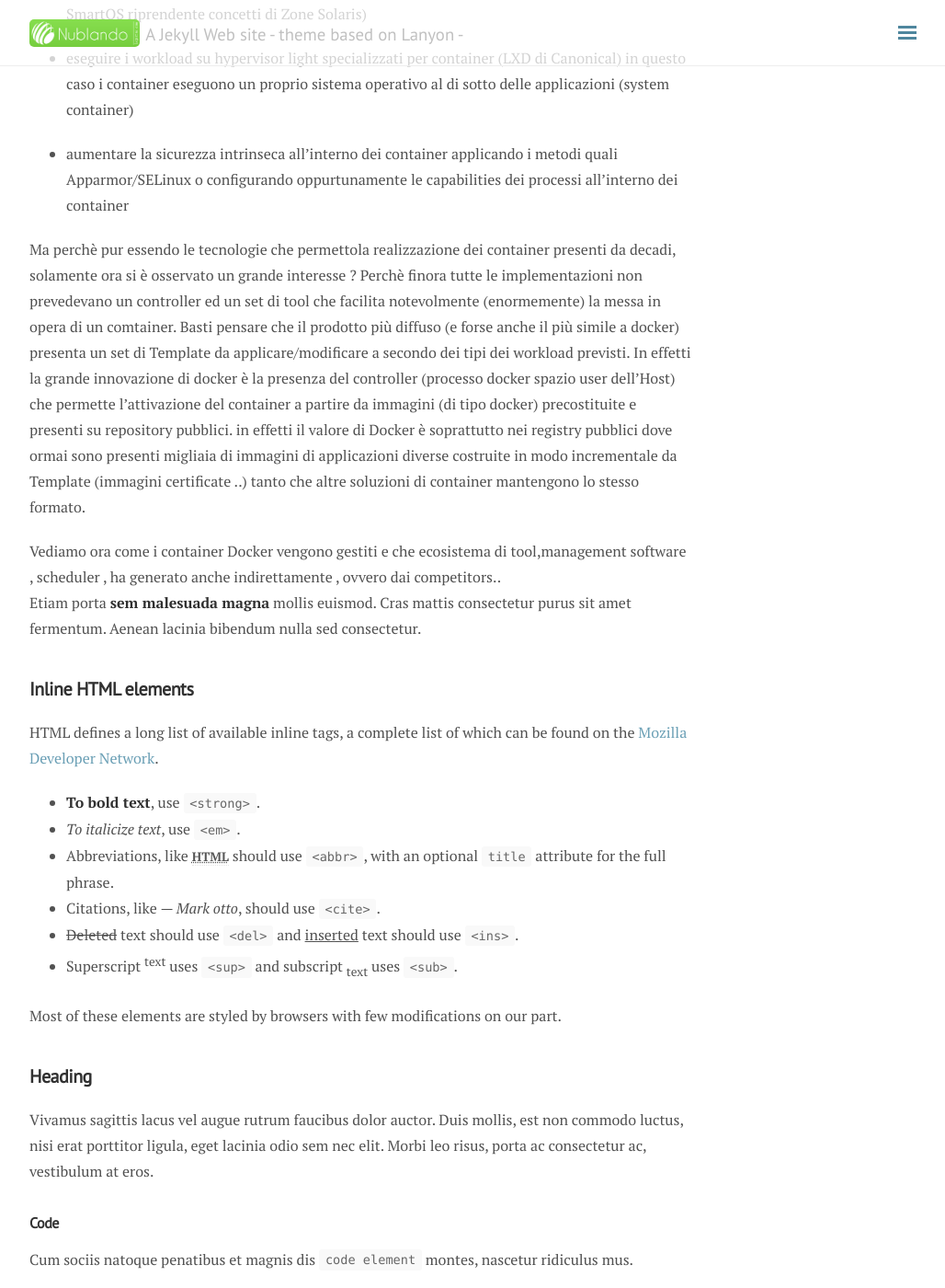
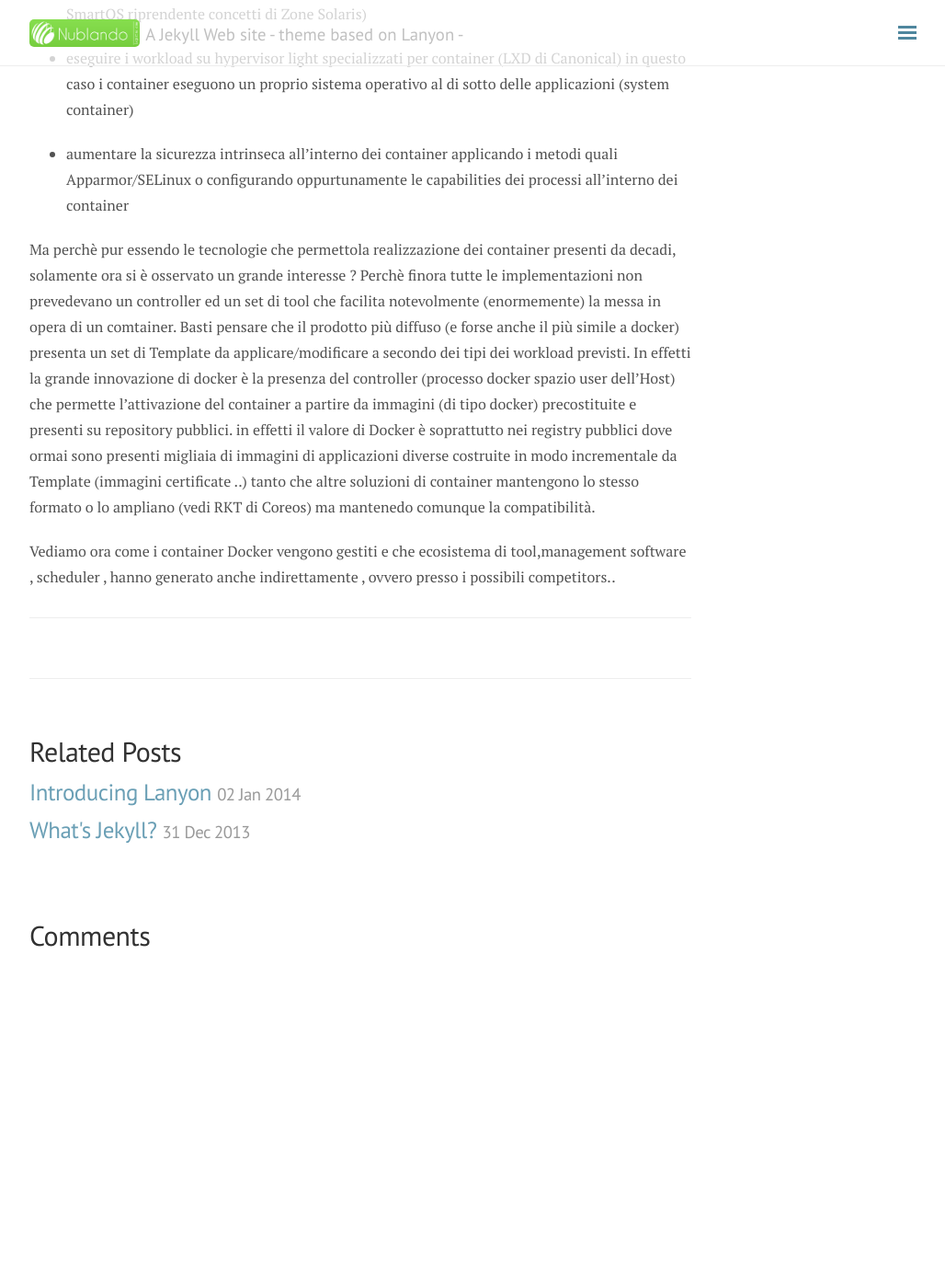
Before and after one commit to proj4spes/enri.github.io, a Jekyll site: the page built from _posts/2016-10-01-Containers-and-Orchestration.md, in a window 1280 px wide and 1400 px high, scrolled down 1391 px. Shown: the whole window at 92% size, without its empty margins (248-1276 px from the left). Built offline with Jekyll 4.4.1, drawn with Linux system fonts in a browser that asks for light colours; nearby versions of some CDN libraries; comment, search, counter and statistics services are not loaded; after the commit the page ends 2437 px from its top, so only the background shows below that; some of the changed text lies outside the part shown.

Commit message:
Correzioni

```diff
--- a/_config.yml
+++ b/_config.yml
@@ -43,6 +43,8 @@ nav:
     - { Tags: '/blog/tags/' }
   About:
     - '/about/'
+  Download:
+    - '/Download/'
   Github Project:
     - 'http://github.com/proj4spes'
 
--- a/_posts/2016-10-01-Containers-and-Orchestration.md
+++ b/_posts/2016-10-01-Containers-and-Orchestration.md
@@ -30,114 +35,8 @@ Quindi gli sforzi per mantenere n livello di sicure a livello Enterprise si muve
 - aumentare la sicurezza intrinseca all'interno dei container applicando i metodi quali Apparmor/SELinux o configurando oppurtunamente le capabilities dei processi all'interno dei container
 
 Ma perchè pur essendo le tecnologie che permettola realizzazione dei container presenti da decadi, solamente ora si è osservato un grande interesse ? Perchè  finora tutte le implementazioni non prevedevano un controller ed un set di tool che facilita notevolmente (enormemente) la messa in opera di un comtainer. Basti pensare che il prodotto più diffuso (e forse anche il più simile a docker) presenta un set di Template da applicare/modificare a secondo dei tipi dei workload previsti. In effetti la grande innovazione di docker è la presenza del controller (processo docker spazio user dell'Host) che permette l'attivazione del container a partire da immagini (di tipo docker) precostituite e presenti su repository pubblici.
-in effetti il valore di Docker è  soprattutto nei registry pubblici dove ormai sono  presenti migliaia di immagini di applicazioni diverse costruite in modo incrementale da Template (immagini certificate ..) tanto che altre soluzioni di container mantengono lo stesso formato.
+in effetti il valore di Docker è  soprattutto nei registry pubblici dove ormai sono  presenti migliaia di immagini di applicazioni diverse costruite in modo incrementale da Template (immagini certificate ..) tanto che altre soluzioni di container mantengono lo stesso formato o lo ampliano (vedi RKT di Coreos) ma mantenedo comunque la compatibilità.
 
-Vediamo ora come i container Docker vengono gestiti e che ecosistema di tool,management software , scheduler , ha generato anche indirettamente , ovvero dai competitors..
-Etiam porta **sem malesuada magna** mollis euismod. Cras mattis consectetur purus sit amet fermentum. Aenean lacinia bibendum nulla sed consectetur.
-
-## Inline HTML elements
-
-HTML defines a long list of available inline tags, a complete list of which can be found on the [Mozilla Developer Network](https://developer.mozilla.org/en-US/docs/Web/HTML/Element).
-
-- **To bold text**, use `<strong>`.
-- *To italicize text*, use `<em>`.
-- Abbreviations, like <abbr title="HyperText Markup Langage">HTML</abbr> should use `<abbr>`, with an optional `title` attribute for the full phrase.
-- Citations, like <cite>&mdash; Mark otto</cite>, should use `<cite>`.
-- <del>Deleted</del> text should use `<del>` and <ins>inserted</ins> text should use `<ins>`.
-- Superscript <sup>text</sup> uses `<sup>` and subscript <sub>text</sub> uses `<sub>`.
-
-Most of these elements are styled by browsers with few modifications on our part.
-
-## Heading
-
-Vivamus sagittis lacus vel augue rutrum faucibus dolor auctor. Duis mollis, est non commodo luctus, nisi erat porttitor ligula, eget lacinia odio sem nec elit. Morbi leo risus, porta ac consectetur ac, vestibulum at eros.
-
-### Code
-
-Cum sociis natoque penatibus et magnis dis `code element` montes, nascetur ridiculus mus.
-
-{% highlight js %}
-// Example can be run directly in your JavaScript console
-
-// Create a function that takes two arguments and returns the sum of those arguments
-var adder = new Function("a", "b", "return a + b");
-
-// Call the function
-adder(2, 6);
-// > 8
-{% endhighlight %}
-
-Aenean lacinia bibendum nulla sed consectetur. Etiam porta sem malesuada magna mollis euismod. Fusce dapibus, tellus ac cursus commodo, tortor mauris condimentum nibh, ut fermentum massa.
-
-### Lists
-
-Cum sociis natoque penatibus et magnis dis parturient montes, nascetur ridiculus mus. Aenean lacinia bibendum nulla sed consectetur. Etiam porta sem malesuada magna mollis euismod. Fusce dapibus, tellus ac cursus commodo, tortor mauris condimentum nibh, ut fermentum massa justo sit amet risus.
-
-* Praesent commodo cursus magna, vel scelerisque nisl consectetur et.
-* Donec id elit non mi porta gravida at eget metus.
-* Nulla vitae elit libero, a pharetra augue.
-
-Donec ullamcorper nulla non metus auctor fringilla. Nulla vitae elit libero, a pharetra augue.
-
-1. Vestibulum id ligula porta felis euismod semper.
-2. Cum sociis natoque penatibus et magnis dis parturient montes, nascetur ridiculus mus.
-3. Maecenas sed diam eget risus varius blandit sit amet non magna.
-
-Cras mattis consectetur purus sit amet fermentum. Sed posuere consectetur est at lobortis.
-
-<dl>
-  <dt>HyperText Markup Language (HTML)</dt>
-  <dd>The language used to describe and define the content of a Web page</dd>
-
-  <dt>Cascading Style Sheets (CSS)</dt>
-  <dd>Used to describe the appearance of Web content</dd>
-
-  <dt>JavaScript (JS)</dt>
-  <dd>The programming language used to build advanced Web sites and applications</dd>
-</dl>
-
-Integer posuere erat a ante venenatis dapibus posuere velit aliquet. Morbi leo risus, porta ac consectetur ac, vestibulum at eros. Nullam quis risus eget urna mollis ornare vel eu leo.
-
-### Tables
-
-Aenean lacinia bibendum nulla sed consectetur. Lorem ipsum dolor sit amet, consectetur adipiscing elit.
-
-<table>
-  <thead>
-    <tr>
-      <th>Name</th>
-      <th>Upvotes</th>
-      <th>Downvotes</th>
-    </tr>
-  </thead>
-  <tfoot>
-    <tr>
-      <td>Totals</td>
-      <td>21</td>
-      <td>23</td>
-    </tr>
-  </tfoot>
-  <tbody>
-    <tr>
-      <td>Alice</td>
-      <td>10</td>
-      <td>11</td>
-    </tr>
-    <tr>
-      <td>Bob</td>
-      <td>4</td>
-      <td>3</td>
-    </tr>
-    <tr>
-      <td>Charlie</td>
-      <td>7</td>
-      <td>9</td>
-    </tr>
-  </tbody>
-</table>
-
-Nullam id dolor id nibh ultricies vehicula ut id elit. Sed posuere consectetur est at lobortis. Nullam quis risus eget urna mollis ornare vel eu leo.
+Vediamo ora come i container Docker vengono gestiti e che ecosistema di tool,management software , scheduler , hanno generato anche indirettamente , ovvero presso i possibili competitors..
 
 -----
-
-Want to see something else added? <a href="https://github.com/poole/poole/issues/new">Open an issue.</a>
```
Also changed, not shown: other parts of _posts/2016-10-01-Containers-and-Orchestration.md (+9 -4 lines), Download/index.md (added, +7 -0 lines), _posts/2013-12-31-whats-jekyll.md (+5 -1 lines), _posts/2014-01-01-example-content.md (deleted, +0 -122 lines), _posts/2014-01-02-introducing-lanyon.md (+5 -1 lines), 2 other files.
